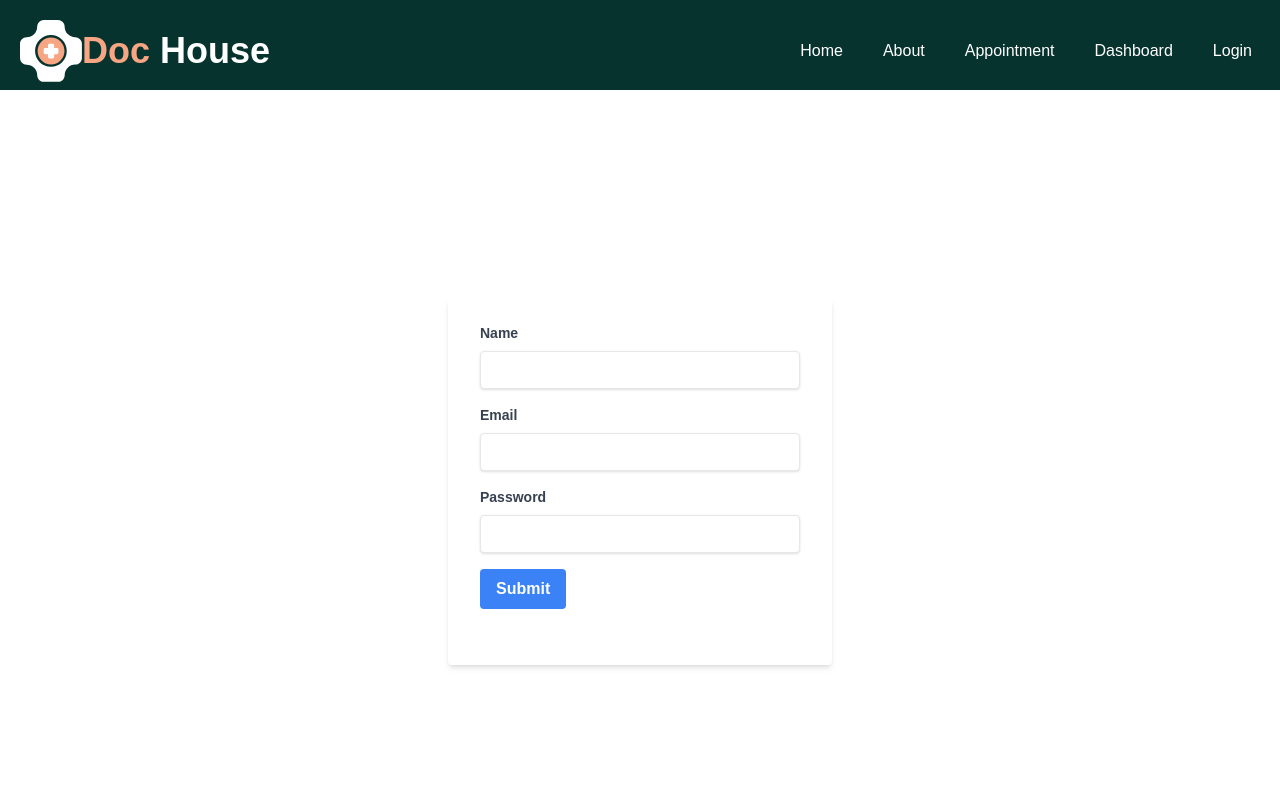
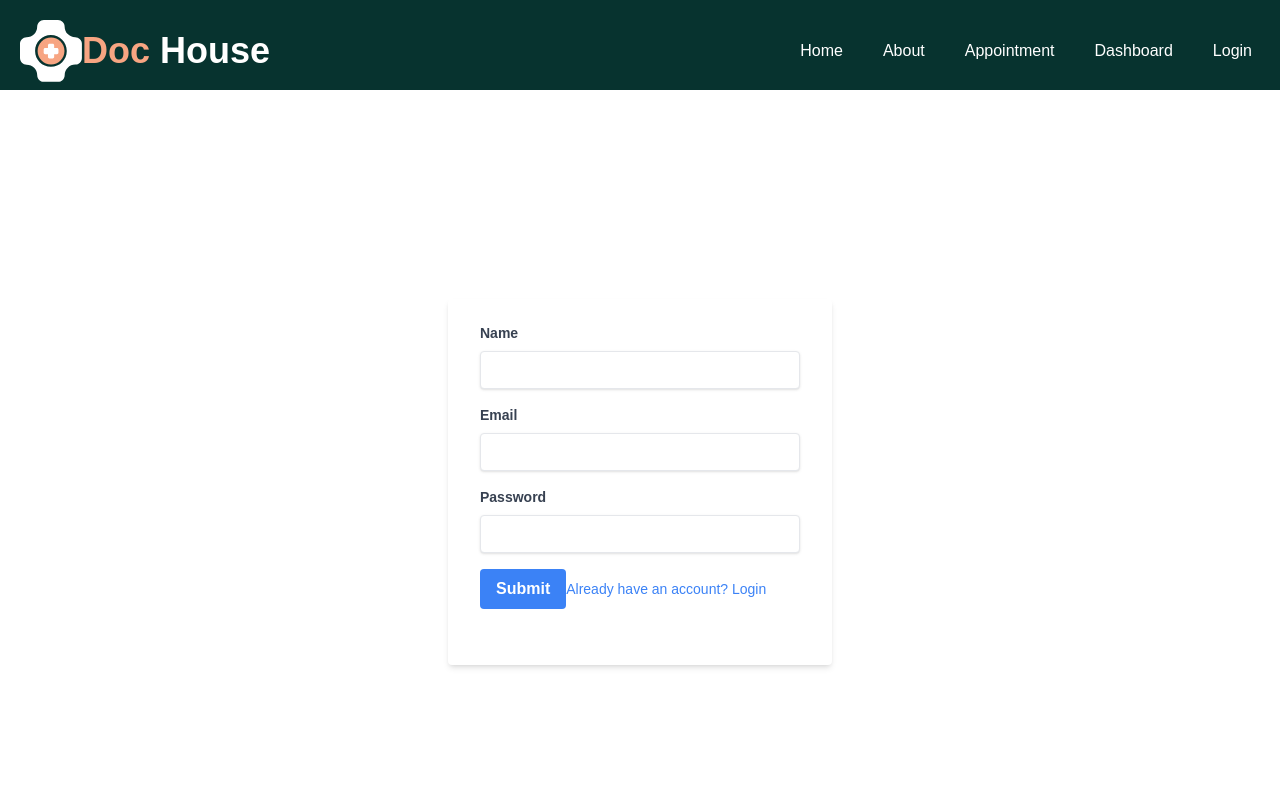
Before and after one commit to mehrabhossain1/doc-house, a React (Vite) app: page /signup in a window 1280 px wide. Shown: the top 800 px of the page. Built offline with nearby package versions, Linux system fonts and the light colour scheme; no server answers.

Commit message:
user created succesfully

```diff
--- a/src/pages/Signup/Signup.jsx
+++ b/src/pages/Signup/Signup.jsx
@@ -1,4 +1,7 @@
+import { useContext } from 'react'
 import { useForm } from 'react-hook-form'
+import { Link } from 'react-router-dom'
+import { AuthContext } from '../../providers/AuthProvider'
 
 export const Signup = () => {
   const {
@@ -6,8 +9,15 @@ export const Signup = () => {
     handleSubmit,
     formState: { errors },
   } = useForm()
-  const onSubmit = (data) => console.log(data)
 
+  const { createUser } = useContext(AuthContext)
+
+  const onSubmit = (data) => {
+    createUser(data.email, data.password).then((result) => {
+      const loggedUser = result.user
+      console.log(loggedUser)
+    })
+  }
   return (
     <div className='flex items-center justify-center h-screen'>
       <form
@@ -91,6 +101,12 @@ export const Signup = () => {
             type='submit'
             className='bg-blue-500 hover:bg-blue-700 text-white font-bold py-2 px-4 rounded focus:outline-none focus:shadow-outline cursor-pointer'
           />
+          <Link
+            to='/login'
+            className='text-blue-500 hover:text-blue-700 text-sm'
+          >
+            Already have an account? Login
+          </Link>
         </div>
       </form>
     </div>
```
